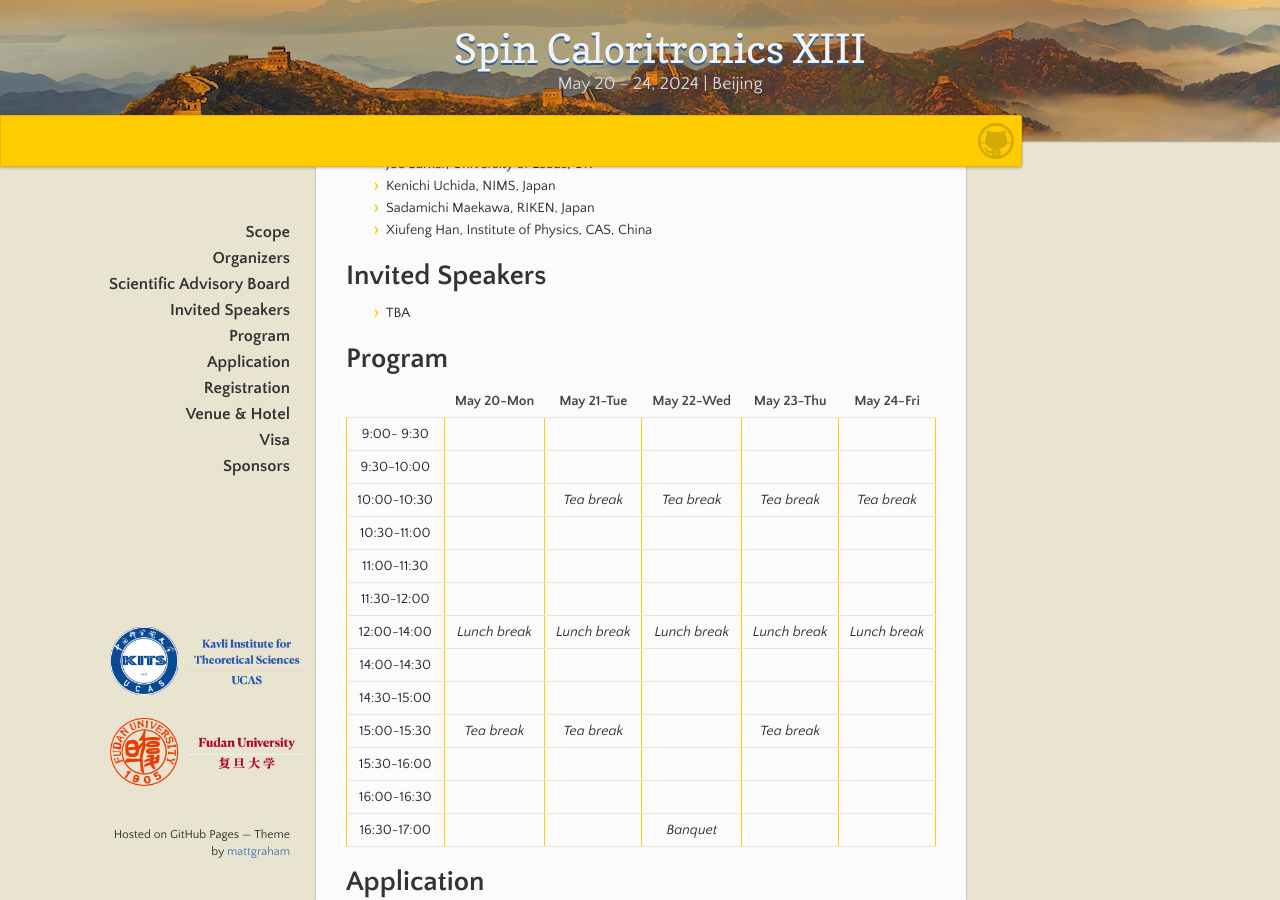
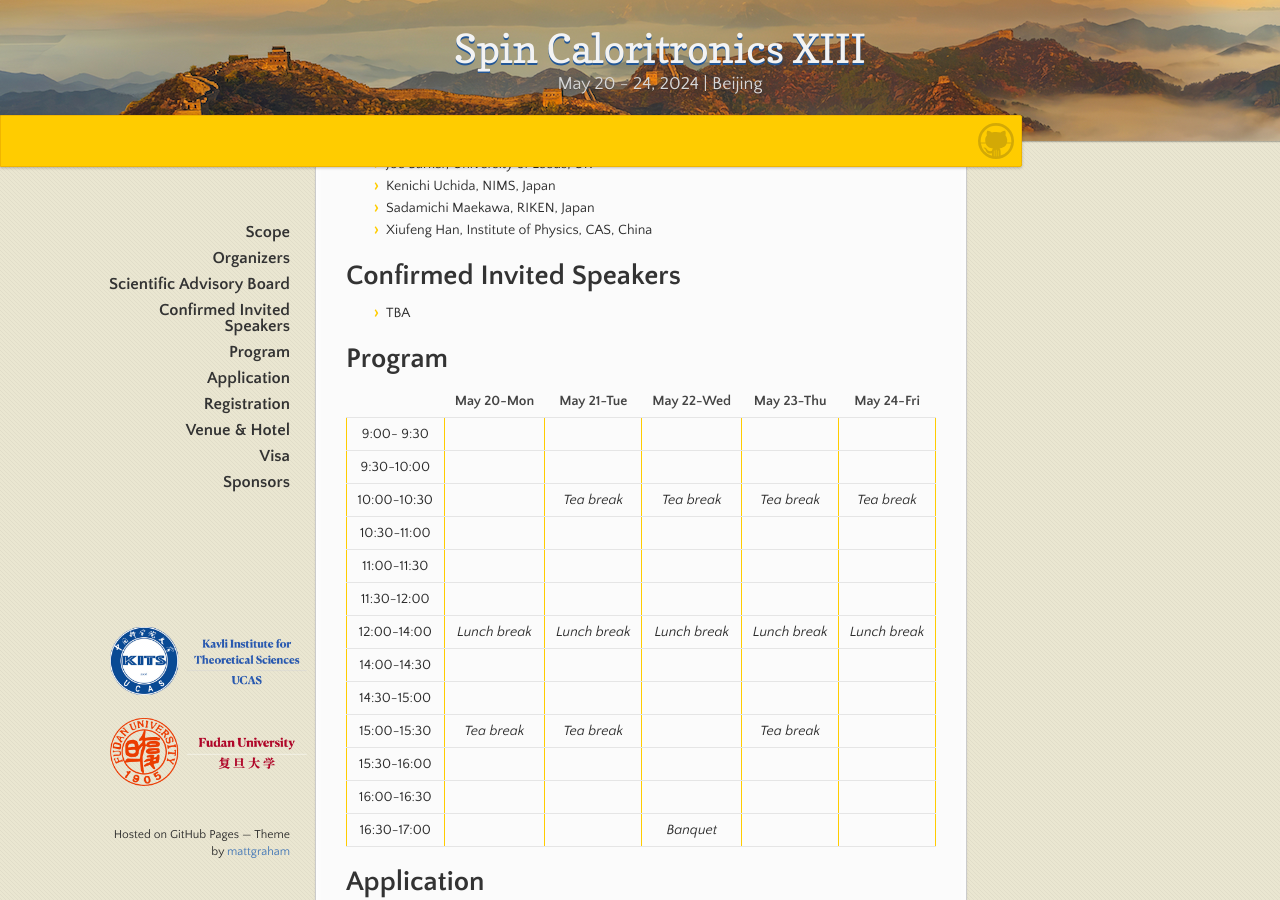
Before and after one commit to spincaloritronics/spincaloritronics.github.io, a Jekyll site: the page built from index.md, in a window 1280 px wide and 900 px high, scrolled down 644 px. Built offline with Jekyll 4.4.1, drawn with Linux system fonts in a browser that asks for light colours; our own code applies the rules of GitHub Pages for plain Markdown files; comment, search, counter and statistics services are not loaded.

Commit message:
Update index.md

```diff
--- a/index.md
+++ b/index.md
@@ -32,7 +32,7 @@ Spin caloritronics encompasses the study of coupled spin, charge, and heat trans
 * Sadamichi Maekawa, RIKEN, Japan
 * Xiufeng Han, Institute of Physics, CAS, China
 
-# Invited Speakers
+# Confirmed Invited Speakers
 
 * TBA
 
```
